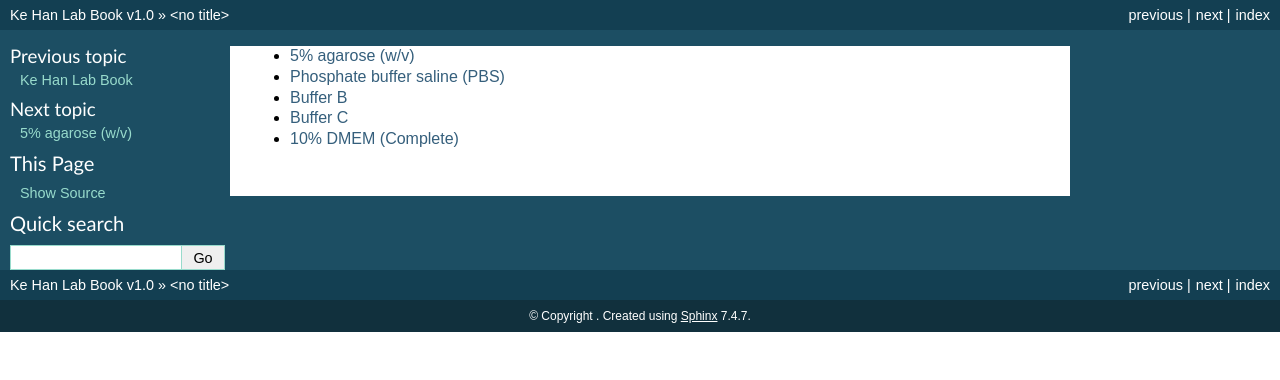
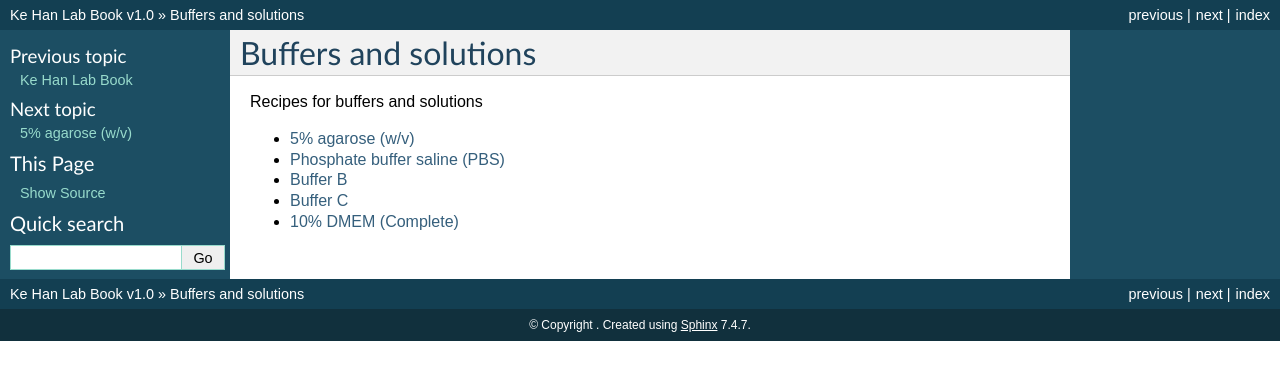
Before and after one commit to kehantan/labbook, a Sphinx documentation site: the page built from docs/buffers_solutions.rst, in a window 1280 px wide. Shown: the top 380 px of the page. Built offline with Sphinx 7.4.7, drawn with Linux system fonts in a browser that asks for light colours; pages that are not in the unit, such as notebooks, are missing from menus.

Commit message:
Update buffers_solutions.rst

```diff
--- a/docs/buffers_solutions.rst
+++ b/docs/buffers_solutions.rst
@@ -1,3 +1,8 @@
+Buffers and solutions
+=====================
+
+Recipes for buffers and solutions
+
 .. toctree::
    :maxdepth: 1
 
```
